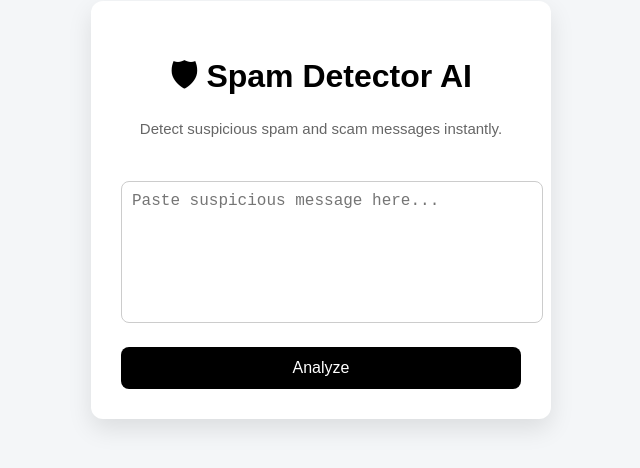
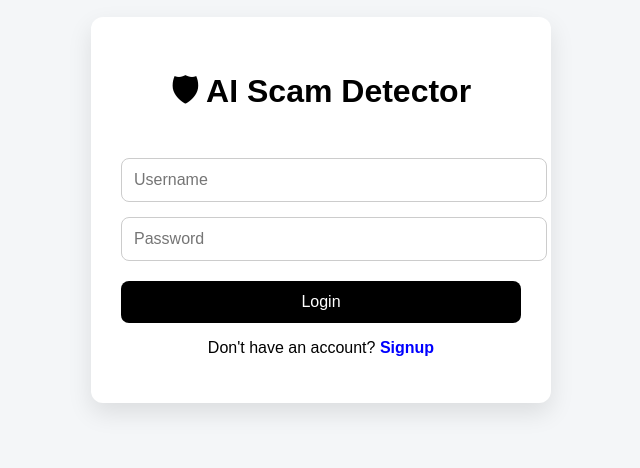
Before and after one commit to KlavitoOfTech/ai-scam-detector, a React (Create React App) app in the folder frontend-master/: page / in a window 1280 px wide. Shown: the part 190-658 px from the top of the page, without its empty margins (319-959 px from the left). Built offline with nearby package versions, Linux system fonts and the light colour scheme.

Commit message:
update: login, signup, free trial integration

```diff
--- a/frontend-master/src/App.js
+++ b/frontend-master/src/App.js
@@ -3,36 +3,127 @@ import "./App.css";
 
 function App() {
 
+  const [isLogin, setIsLogin] = useState(true);
+
+  const [username, setUsername] = useState("");
+  const [password, setPassword] = useState("");
+
   const [message, setMessage] = useState("");
   const [result, setResult] = useState("");
+
   const [loading, setLoading] = useState(false);
-  const [remainingTrials, setRemainingTrials] = useState(3);
 
+  const [token, setToken] = useState(
+    localStorage.getItem("token") || ""
+  );
+
+  // SIGNUP
+  const handleSignup = async () => {
+
+    try {
+
+      const response = await fetch(
+        "http://127.0.0.1:5000/signup",
+        {
+          method: "POST",
+          headers: {
+            "Content-Type": "application/json",
+          },
+          body: JSON.stringify({
+            username,
+            password,
+          }),
+        }
+      );
+
+      const data = await response.json();
+
+      alert(data.message);
+
+    } catch (error) {
+
+      console.error(error);
+      alert("Signup failed");
+
+    }
+  };
+
+  // LOGIN
+  const handleLogin = async () => {
+
+    try {
+
+      const response = await fetch(
+        "http://127.0.0.1:5000/login",
+        {
+          method: "POST",
+          headers: {
+            "Content-Type": "application/json",
+          },
+          body: JSON.stringify({
+            username,
+            password,
+          }),
+        }
+      );
+
+      const data = await response.json();
+
+      if (data.token) {
+
+        localStorage.setItem("token", data.token);
+
+        setToken(data.token);
+
+        alert("Login successful");
+
+      } else {
+
+        alert(data.message);
+
+      }
+
+    } catch (error) {
+
+      console.error(error);
+      alert("Login failed");
+
+    }
+  };
+
+  // ANALYZE MESSAGE
   const analyzeMessage = async () => {
 
     if (!message) {
-      alert("Please enter a message");
+      alert("Enter a message");
       return;
     }
 
     try {
 
       setLoading(true);
-      setResult("");
 
-      const response = await fetch("http://127.0.0.1:5000/predict", {
+      const response = await fetch(
+        "http://127.0.0.1:5000/predict",
+        {
           method: "POST",
           headers: {
             "Content-Type": "application/json",
+            Authorization: `Bearer ${token}`,
           },
-        body: JSON.stringify({ message }),
-      });
+          body: JSON.stringify({
+            message,
+          }),
+        }
+      );
 
       const data = await response.json();
 
       if (response.status === 403) {
+
         alert(data.message);
         return;
+
       }
 
       setResult(data.result);
@@ -40,7 +131,7 @@ function App() {
     } catch (error) {
 
       console.error(error);
-      alert("Server error");
+      alert("Prediction failed");
 
     } finally {
 
@@ -49,24 +140,94 @@ function App() {
     }
   };
 
+  // LOGOUT
+  const logout = () => {
+
+    localStorage.removeItem("token");
+
+    setToken("");
+
+    setResult("");
+
+  };
+
   return (
     <div className="container">
 
       <div className="card">
 
-        <h1>🛡 Spam Detector AI</h1>
+        <h1>🛡 AI Scam Detector</h1>
 
-        <p className="subtitle">
-          Detect suspicious spam and scam messages instantly.
+        {!token ? (
+
+          <>
+            <input
+              type="text"
+              placeholder="Username"
+              value={username}
+              onChange={(e) => setUsername(e.target.value)}
+            />
+
+            <input
+              type="password"
+              placeholder="Password"
+              value={password}
+              onChange={(e) => setPassword(e.target.value)}
+            />
+
+            {isLogin ? (
+
+              <>
+                <button onClick={handleLogin}>
+                  Login
+                </button>
+
+                <p>
+                  Don't have an account?{" "}
+                  <span
+                    className="toggle"
+                    onClick={() => setIsLogin(false)}
+                  >
+                    Signup
+                  </span>
                 </p>
+              </>
 
+            ) : (
+
+              <>
+                <button onClick={handleSignup}>
+                  Signup
+                </button>
+
+                <p>
+                  Already have an account?{" "}
+                  <span
+                    className="toggle"
+                    onClick={() => setIsLogin(true)}
+                  >
+                    Login
+                  </span>
+                </p>
+              </>
+
+            )}
+
+          </>
+
+        ) : (
+
+          <>
             <textarea
-          placeholder="Paste suspicious message here..."
+              placeholder="Paste suspicious message..."
               value={message}
               onChange={(e) => setMessage(e.target.value)}
             />
 
-        <button onClick={analyzeMessage} disabled={loading}>
+            <button
+              onClick={analyzeMessage}
+              disabled={loading}
+            >
               {loading ? "Scanning..." : "Analyze"}
             </button>
 
@@ -74,14 +235,26 @@ function App() {
               <div className="result">
 
                 {result === "spam" ? (
-              <h2 className="spam">🚨 Spam Detected</h2>
+                  <h2 className="spam">
+                    🚨 Spam Detected
+                  </h2>
                 ) : (
-              <h2 className="safe">✅ Safe Message</h2>
+                  <h2 className="safe">
+                    ✅ Safe Message
+                  </h2>
                 )}
 
-            <p>Free scans left: {remainingTrials}</p>
+              </div>
+            )}
 
-          </div>
+            <button
+              className="logout"
+              onClick={logout}
+            >
+              Logout
+            </button>
+          </>
+
         )}
 
       </div>
```
Lines whose indentation alone changed are shown as unchanged.
